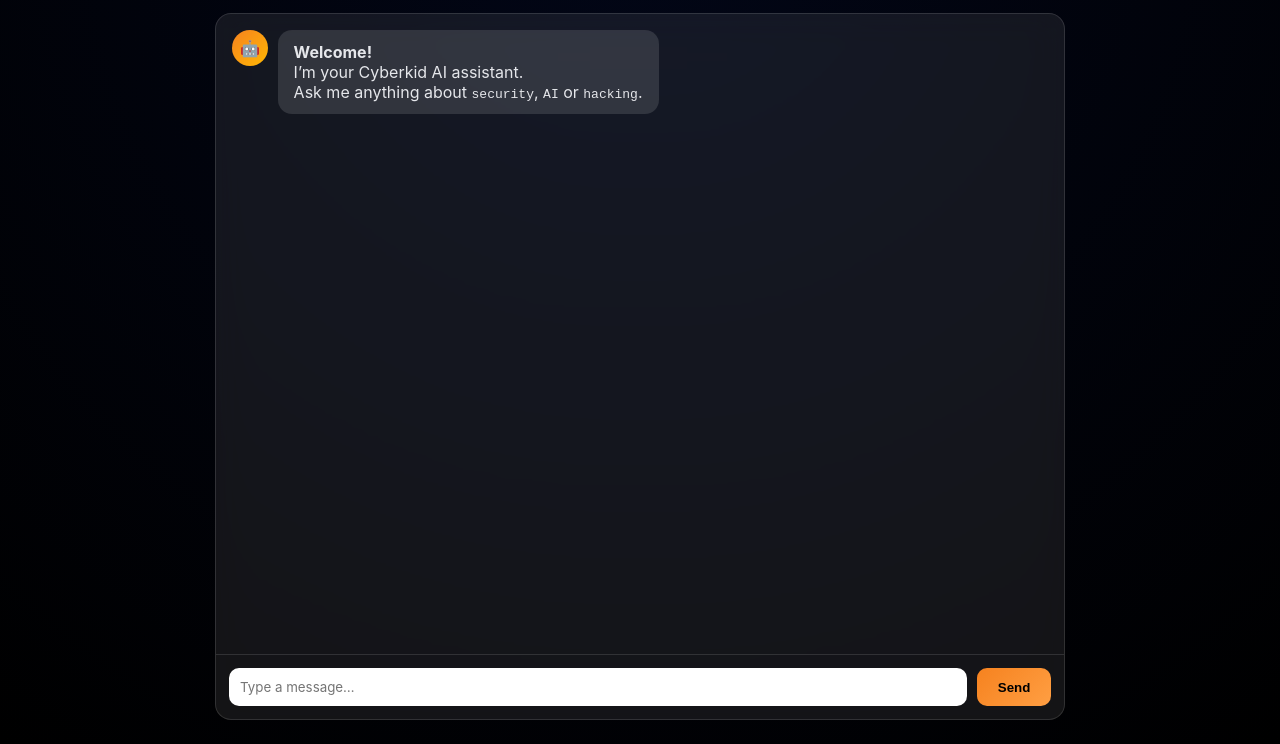
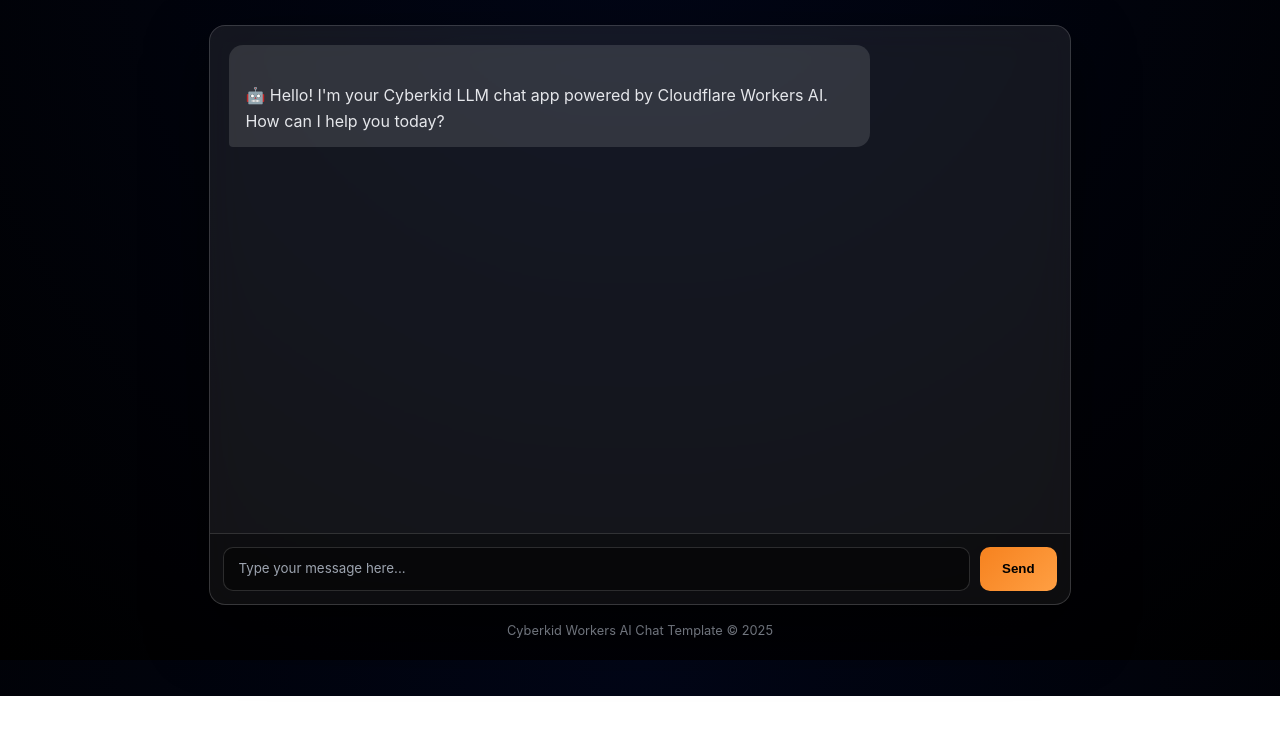
Before and after one commit to cyberkiddle/llm-chat-app-template, a website: page public/index.html in a window 1280 px wide. Shown: the part 104-848 px from the top of the page. After the commit the page ends 800 px from the top, so only its background shows below. Drawn offline with nearby package versions, Linux system fonts and the light colour scheme.

Commit message:
Refactor index.html for LLM Chat App
Updated the title and styling for the chat application. Improved layout and added new theme variables.

```diff
--- a/public/index.html
+++ b/public/index.html
@@ -1,251 +1,223 @@
 <!doctype html>
 <html lang="en">
 <head>
-<meta charset="UTF-8" />
-<meta name="viewport" content="width=device-width, initial-scale=1.0" />
-<title>Cyberkid AI Chat</title>
+	<meta charset="UTF-8" />
+	<meta name="viewport" content="width=device-width, initial-scale=1.0" />
+	<title>LLM Chat App</title>
 
-<!-- Markdown Renderer -->
-<script src="https://cdn.jsdelivr.net/npm/marked/marked.min.js"></script>
+	<style>
+		:root {
+			--primary-color: #f6821f;
+			--primary-hover: #ff9f43;
+			--bg-gradient: radial-gradient(circle at top, #020617, #000);
+			--panel-bg: rgba(255, 255, 255, 0.08);
+			--border-color: rgba(255, 255, 255, 0.15);
+			--text-color: #e5e7eb;
+			--text-light: #9ca3af;
+			--user-msg-bg: linear-gradient(135deg, #f6821f, #ff9f43);
+			--assistant-msg-bg: rgba(255, 255, 255, 0.12);
+		}
 
-<style>
-:root {
-	--primary: #f6821f;
-	--bg-dark: #020617;
-	--bg-light: #f8fafc;
-	--surface-dark: rgba(255,255,255,.08);
-	--surface-light: #ffffff;
-	--text-dark: #e5e7eb;
-	--text-light: #020617;
-	--muted: #9ca3af;
-}
+		* {
+			box-sizing: border-box;
+			margin: 0;
+			padding: 0;
+		}
 
-body.light {
-	background: var(--bg-light);
-	color: var(--text-light);
-}
+		body {
+			font-family: Inter, -apple-system, BlinkMacSystemFont, "Segoe UI",
+				Roboto, Ubuntu, Cantarell, sans-serif;
+			background: var(--bg-gradient);
+			color: var(--text-color);
+			max-width: 900px;
+			margin: 0 auto;
+			padding: 1.2rem;
+			line-height: 1.6;
+		}
 
-body {
-	font-family: Inter, system-ui, sans-serif;
-	background: radial-gradient(circle at top, #020617, #000);
-	color: var(--text-dark);
-	min-height: 100vh;
-	display: flex;
-	justify-content: center;
-	padding: 1rem;
-}
+		/* ---------- HEADER ---------- */
+		header {
+			text-align: center;
+			margin-bottom: 1.8rem;
+		}
 
-.app {
-	width: 100%;
-	max-width: 850px;
-	display: flex;
-	flex-direction: column;
-}
+		h1 {
+			font-size: 2rem;
+			background: linear-gradient(90deg, #f6821f, #ffd166);
+			-webkit-background-clip: text;
+			-webkit-text-fill-color: transparent;
+			letter-spacing: 0.5px;
+		}
 
-header {
-	display: flex;
-	justify-content: space-between;
-	align-items: center;
-	margin-bottom: 1rem;
-}
+		header p {
+			color: var(--text-light);
+			font-size: 0.9rem;
+			margin-top: 0.4rem;
+		}
 
-h1 {
-	font-size: 1.9rem;
-	background: linear-gradient(90deg, #f6821f, #ffd166);
-	-webkit-background-clip: text;
-	-webkit-text-fill-color: transparent;
-}
+		/* ---------- CHAT CONTAINER ---------- */
+		.chat-container {
+			display: flex;
+			flex-direction: column;
+			height: calc(100vh - 220px);
+			min-height: 420px;
+			background: var(--panel-bg);
+			backdrop-filter: blur(18px);
+			border-radius: 16px;
+			border: 1px solid var(--border-color);
+			box-shadow: 0 25px 60px rgba(0, 0, 0, 0.6);
+			overflow: hidden;
+		}
 
-.toggle {
-	cursor: pointer;
-	border: none;
-	background: none;
-	font-size: 1.2rem;
-}
+		/* ---------- MESSAGES ---------- */
+		.chat-messages {
+			flex: 1;
+			overflow-y: auto;
+			padding: 1.2rem;
+		}
 
-.chat {
-	flex: 1;
-	background: var(--surface-dark);
-	backdrop-filter: blur(16px);
-	border-radius: 16px;
-	border: 1px solid rgba(255,255,255,.12);
-	display: flex;
-	flex-direction: column;
-	overflow: hidden;
-}
+		.message {
+			max-width: 78%;
+			padding: 0.8rem 1rem;
+			border-radius: 14px;
+			margin-bottom: 0.9rem;
+			animation: fadeUp 0.25s ease;
+		}
 
-body.light .chat {
-	background: var(--surface-light);
-	border-color: #e5e7eb;
-}
+		.message p {
+			white-space: pre-line;
+			overflow-wrap: anywhere;
+		}
 
-.messages {
-	flex: 1;
-	padding: 1rem;
-	overflow-y: auto;
-}
+		.user-message {
+			margin-left: auto;
+			background: var(--user-msg-bg);
+			color: #000;
+			border-bottom-right-radius: 4px;
+		}
 
-.msg {
-	display: flex;
-	gap: .6rem;
-	margin-bottom: .9rem;
-	animation: fade .25s ease;
-}
+		.assistant-message {
+			background: var(--assistant-msg-bg);
+			border-bottom-left-radius: 4px;
+		}
 
-.avatar {
-	width: 36px;
-	height: 36px;
-	border-radius: 50%;
-	background: linear-gradient(135deg, #f6821f, #ffb703);
-	display: flex;
-	align-items: center;
-	justify-content: center;
-	font-weight: bold;
-	color: #000;
-}
+		/* ---------- TYPING INDICATOR ---------- */
+		.typing-indicator {
+			display: none;
+			padding: 0.6rem 1.2rem;
+			color: var(--text-light);
+			font-style: italic;
+		}
 
-.user .avatar {
-	background: linear-gradient(135deg, #38bdf8, #06b6d4);
-}
+		.typing-indicator.visible {
+			display: block;
+		}
 
-.bubble {
-	padding: .75rem 1rem;
-	border-radius: 14px;
-	max-width: 75%;
-	background: rgba(255,255,255,.12);
-}
+		/* ---------- INPUT ---------- */
+		.message-input {
+			display: flex;
+			gap: 0.6rem;
+			padding: 0.8rem;
+			border-top: 1px solid var(--border-color);
+			background: rgba(0, 0, 0, 0.35);
+		}
 
-.user .bubble {
-	margin-left: auto;
-	background: linear-gradient(135deg, #38bdf8, #06b6d4);
-	color: #000;
-}
+		#user-input {
+			flex: 1;
+			padding: 0.75rem 0.9rem;
+			border-radius: 10px;
+			border: 1px solid var(--border-color);
+			background: rgba(0, 0, 0, 0.4);
+			color: var(--text-color);
+			font-family: inherit;
+			resize: none;
+			min-height: 44px;
+			outline: none;
+		}
 
-.typing {
-	display: flex;
-	gap: 4px;
-	padding: .5rem 1rem;
-}
+		#user-input::placeholder {
+			color: var(--text-light);
+		}
 
-.dot {
-	width: 6px;
-	height: 6px;
-	background: var(--muted);
-	border-radius: 50%;
-	animation: blink 1.4s infinite both;
-}
+		#send-button {
+			padding: 0 1.4rem;
+			border-radius: 10px;
+			border: none;
+			background: linear-gradient(135deg, #f6821f, #ff9f43);
+			color: #000;
+			font-weight: 600;
+			cursor: pointer;
+			transition: transform 0.15s ease, box-shadow 0.15s ease;
+		}
 
-.dot:nth-child(2){animation-delay:.2s}
-.dot:nth-child(3){animation-delay:.4s}
+		#send-button:hover {
+			transform: translateY(-1px);
+			box-shadow: 0 0 18px rgba(246, 130, 31, 0.6);
+		}
 
-.input {
-	display: flex;
-	gap: .6rem;
-	padding: .8rem;
-	border-top: 1px solid rgba(255,255,255,.12);
-}
+		#send-button:disabled {
+			opacity: 0.5;
+			cursor: not-allowed;
+			box-shadow: none;
+		}
 
-textarea {
-	flex: 1;
-	resize: none;
-	border-radius: 10px;
-	border: none;
-	padding: .7rem;
-	font-family: inherit;
-}
+		/* ---------- FOOTER ---------- */
+		footer {
+			margin-top: 1rem;
+			text-align: center;
+			font-size: 0.8rem;
+			color: var(--text-light);
+		}
 
-button.send {
-	padding: 0 1.3rem;
-	border-radius: 10px;
-	border: none;
-	background: linear-gradient(135deg, #f6821f, #ff9f43);
-	font-weight: bold;
-	cursor: pointer;
-}
-
-@keyframes blink {
-	0%,80%,100%{opacity:0}
-	40%{opacity:1}
-}
-
-@keyframes fade {
-	from{opacity:0;transform:translateY(5px)}
-	to{opacity:1}
-}
-
-@media(max-width:600px){
-	h1{font-size:1.4rem}
-	.bubble{max-width:85%}
-}
-</style>
+		/* ---------- ANIMATION ---------- */
+		@keyframes fadeUp {
+			from {
+				opacity: 0;
+				transform: translateY(6px);
+			}
+			to {
+				opacity: 1;
+				transform: translateY(0);
+			}
+		}
+	</style>
 </head>
 
 <body>
-<div class="app">
 	<header>
-		<h1>Cyberkid AI</h1>
-		<button class="toggle" onclick="toggleTheme()">🌗</button>
+		<h1>cyberkid AI Chat</h1>
+		<p>Powered by Cyberkiddle.com</p>
 	</header>
 
-	<div class="chat">
-		<div class="messages" id="messages">
-			<div class="msg ai">
-				<div class="avatar">🤖</div>
-				<div class="bubble">
-					<strong>Welcome!</strong><br>
-					I’m your Cyberkid AI assistant.<br>
-					Ask me anything about <code>security</code>, <code>AI</code> or <code>hacking</code>.
-				</div>
+	<div class="chat-container">
+		<div id="chat-messages" class="chat-messages">
+			<div class="message assistant-message">
+				<p>
+					🤖 Hello! I'm your Cyberkid LLM chat app powered by Cloudflare Workers AI.
+					How can I help you today?
+				</p>
 			</div>
 		</div>
 
-		<div class="typing" id="typing" style="display:none">
-			<div class="dot"></div><div class="dot"></div><div class="dot"></div>
+		<div class="typing-indicator" id="typing-indicator">
+			AI is thinking...
 		</div>
 
-		<div class="input">
-			<textarea id="input" rows="1" placeholder="Type a message…"></textarea>
-			<button class="send" onclick="send()">Send</button>
+		<div class="message-input">
+			<textarea
+				id="user-input"
+				placeholder="Type your message here..."
+				rows="1"
+				autofocus
+			></textarea>
+			<button id="send-button">Send</button>
 		</div>
 	</div>
-</div>
 
-<script>
-const body = document.body;
-const messages = document.getElementById("messages");
-const typing = document.getElementById("typing");
+	<footer>
+		<p>Cyberkid Workers AI Chat Template &copy; 2025</p>
+	</footer>
 
-function toggleTheme(){
-	body.classList.toggle("light");
-	localStorage.theme = body.classList.contains("light") ? "light" : "dark";
-}
-
-if(localStorage.theme === "light") body.classList.add("light");
-
-function addMsg(role, text){
-	const div = document.createElement("div");
-	div.className = "msg " + role;
-	div.innerHTML = `
-		<div class="avatar">${role === "user" ? "🧑" : "🤖"}</div>
-		<div class="bubble">${marked.parse(text)}</div>
-	`;
-	messages.appendChild(div);
-	messages.scrollTop = messages.scrollHeight;
-}
-
-function send(){
-	const input = document.getElementById("input");
-	if(!input.value.trim()) return;
-	addMsg("user", input.value);
-	input.value = "";
-	typing.style.display = "flex";
-
-	// simulate AI reply (replace with Workers AI response)
-	setTimeout(()=>{
-		typing.style.display = "none";
-		addMsg("ai", "**AI Response:** This UI is now 🔥 *beautiful*, fast and hacker-ready.");
-	},1200);
-}
-</script>
+	<script src="chat.js"></script>
 </body>
 </html>
```
